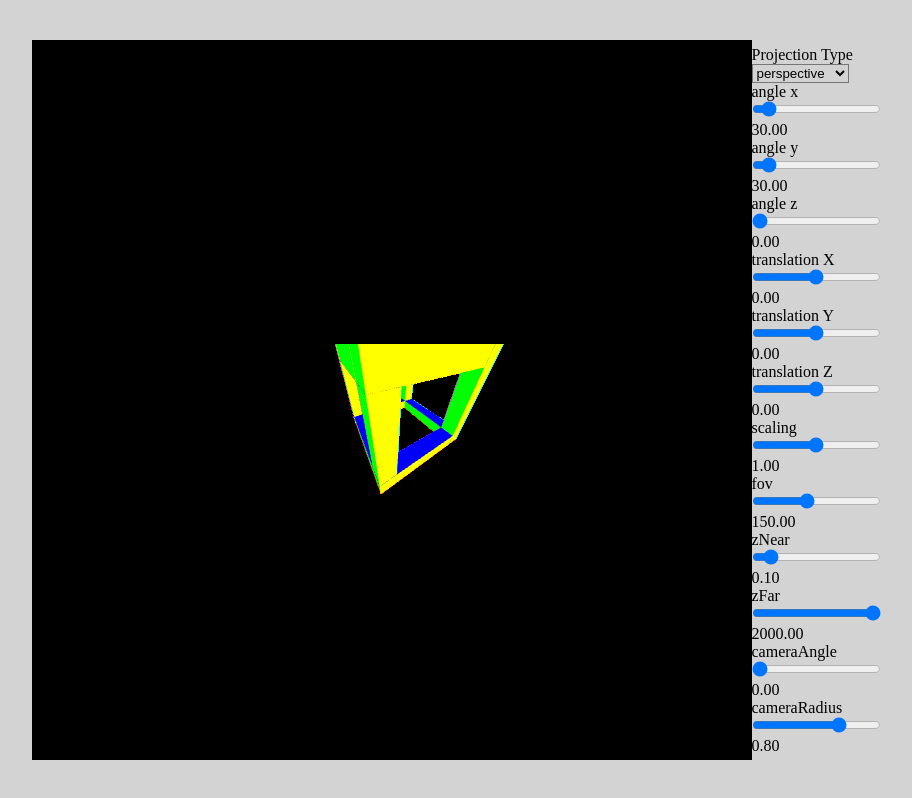
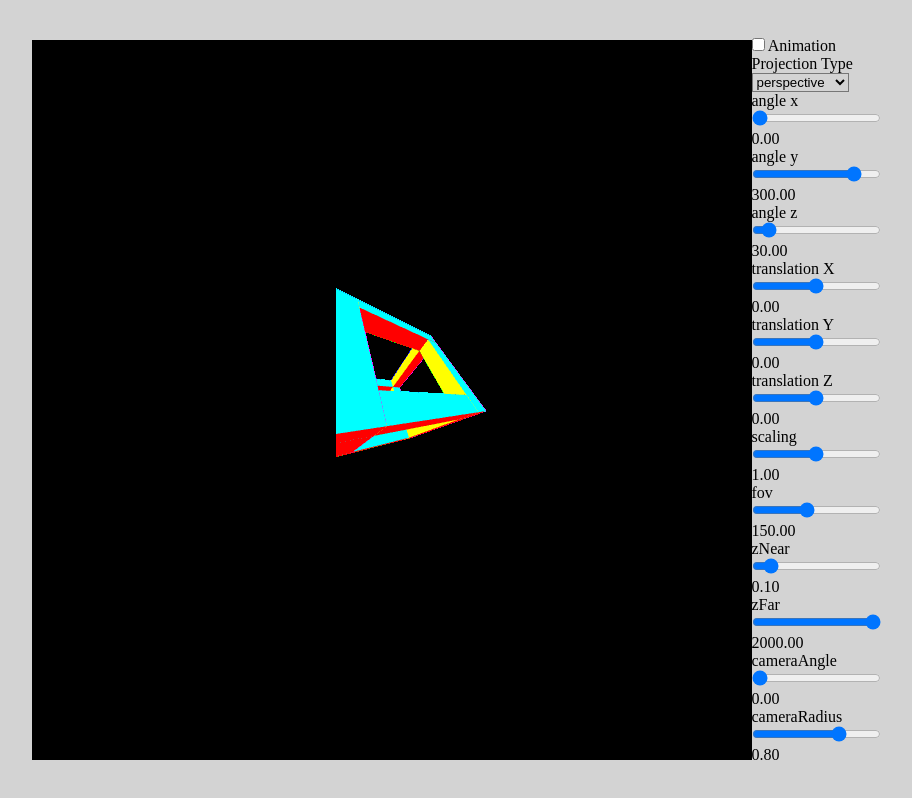
Before and after one commit to ranjabi/IF3260_Tugas2_K01_G18, a plain HTML site: page src/index.html in a window 1280 px wide. Shown: the whole page, without its empty margins (184-1096 px from the left). Drawn offline with Linux system fonts and the light colour scheme.

Commit message:
feat: add rotation animation

```diff
--- a/src/index.html
+++ b/src/index.html
@@ -35,14 +35,14 @@
         <div class="wrapper">
             <canvas id="canvas" width="720" height="720"></canvas>
             <div id="properties">
-                <div>
+                    <input type="checkbox" id="animation" name="animation" value="false">
+                    <label for="animation">Animation</label><br>
                     <p>Projection Type</p>
                     <select id="projection-type">
                         <option value="perspective" selected>perspective</option>
                         <option value="orthographic">orthographic</option>
                         <option value="oblique">oblique</option>
                     </select>
-                </div>
 
             </div>
         </div>
--- a/src/main.js
+++ b/src/main.js
@@ -32,10 +32,15 @@ function main() {
     let colors = hollow_cube.getFlattenColor();
 
     let state = {
+        animation: {
+            xAngle: null,
+            yAngle: null,
+            zAngle: null
+        },
         rotation: {
-            xAngle: degreeToRadian(30),
-            yAngle: degreeToRadian(30),
-            zAngle: degreeToRadian(0)
+            xAngle: degreeToRadian(0),
+            yAngle: degreeToRadian(300),
+            zAngle: degreeToRadian(30)
         },
         translation: {
             xOffset: 0,
@@ -49,6 +54,7 @@ function main() {
             zNear: 0.1,
             zFar: 2000,
         },
+        runAnimation: false,
         cameraAngle: 0,
         cameraRadius: 0.8,
         projectionType: "perspective"
@@ -199,10 +205,13 @@ function main() {
     projectionType.addEventListener("change", function (event) {
         state.projectionType = event.target.value;
         if (state.projectionType == "oblique") {
-            state.rotation.xAngle = degreeToRadian(0);
+            state.rotation.xAngle = degreeToRadian(180);
             state.rotation.yAngle = degreeToRadian(0);
+            state.rotation.zAngle = degreeToRadian(0);
+
             angleXSlider.updateValue(radianToDegree(state.rotation.xAngle));
             angleYSlider.updateValue(radianToDegree(state.rotation.yAngle));
+            angleYSlider.updateValue(radianToDegree(state.rotation.zAngle));
 
             state.cameraRadius = 0;
             cameraRadius.updateValue(state.cameraRadius);
@@ -224,6 +233,15 @@ function main() {
             cameraRadius.updateValue(state.cameraRadius);
         }
     })
+
+    let animationCheckbox = document.getElementById("animation");
+    animationCheckbox.addEventListener("change", function (event) {
+        if (animationCheckbox.checked) {
+            state.runAnimation = true;
+        } else {
+            state.runAnimation = false;
+        }
+    });
 
     let size = 4; // 4 components per iteration
     let type = gl.FLOAT; // the data is 32bit floats
@@ -272,9 +290,42 @@ function main() {
         matrix = viewProjectionMatrix
 
         matrix = mat4.translate(matrix, state.translation.xOffset, state.translation.yOffset, state.translation.zOffset);
-        matrix = mat4.xRotate(matrix, state.rotation.xAngle);
-        matrix = mat4.yRotate(matrix, state.rotation.yAngle);
-        matrix = mat4.zRotate(matrix, state.rotation.zAngle);
+
+        let xAngle = state.rotation.xAngle
+        let yAngle = state.rotation.yAngle
+        let zAngle = state.rotation.zAngle
+
+        if (state.animation.xAngle === null) {
+            state.animation.xAngle = JSON.parse(JSON.stringify(state.rotation.xAngle))
+        }
+        if (state.animation.yAngle === null) {
+            state.animation.yAngle = JSON.parse(JSON.stringify(state.rotation.yAngle))
+        }
+        if (state.animation.zAngle === null) {
+            state.animation.zAngle = JSON.parse(JSON.stringify(state.rotation.zAngle))
+        }
+
+        if (state.runAnimation) {
+            xAngle = degreeToRadian(radianToDegree(state.rotation.xAngle += 0.01))
+            yAngle = degreeToRadian(radianToDegree(state.rotation.yAngle += 0.01))
+            zAngle = degreeToRadian(radianToDegree(state.rotation.zAngle += 0.01))
+        } else {
+            state.rotation.xAngle = state.animation.xAngle
+            xAngle = state.rotation.xAngle
+            state.animation.xAngle = null
+
+            state.rotation.yAngle = state.animation.yAngle
+            yAngle = state.rotation.yAngle
+            state.animation.yAngle = null
+
+            state.rotation.zAngle = state.animation.zAngle
+            zAngle = state.rotation.zAngle
+            state.animation.zAngle = null
+        }
+
+        matrix = mat4.xRotate(matrix, xAngle);
+        matrix = mat4.yRotate(matrix, yAngle);
+        matrix = mat4.zRotate(matrix, zAngle);
         matrix = mat4.scale(matrix, state.scale);
 
         gl.uniformMatrix4fv(matrixLocation, false, matrix);
```
